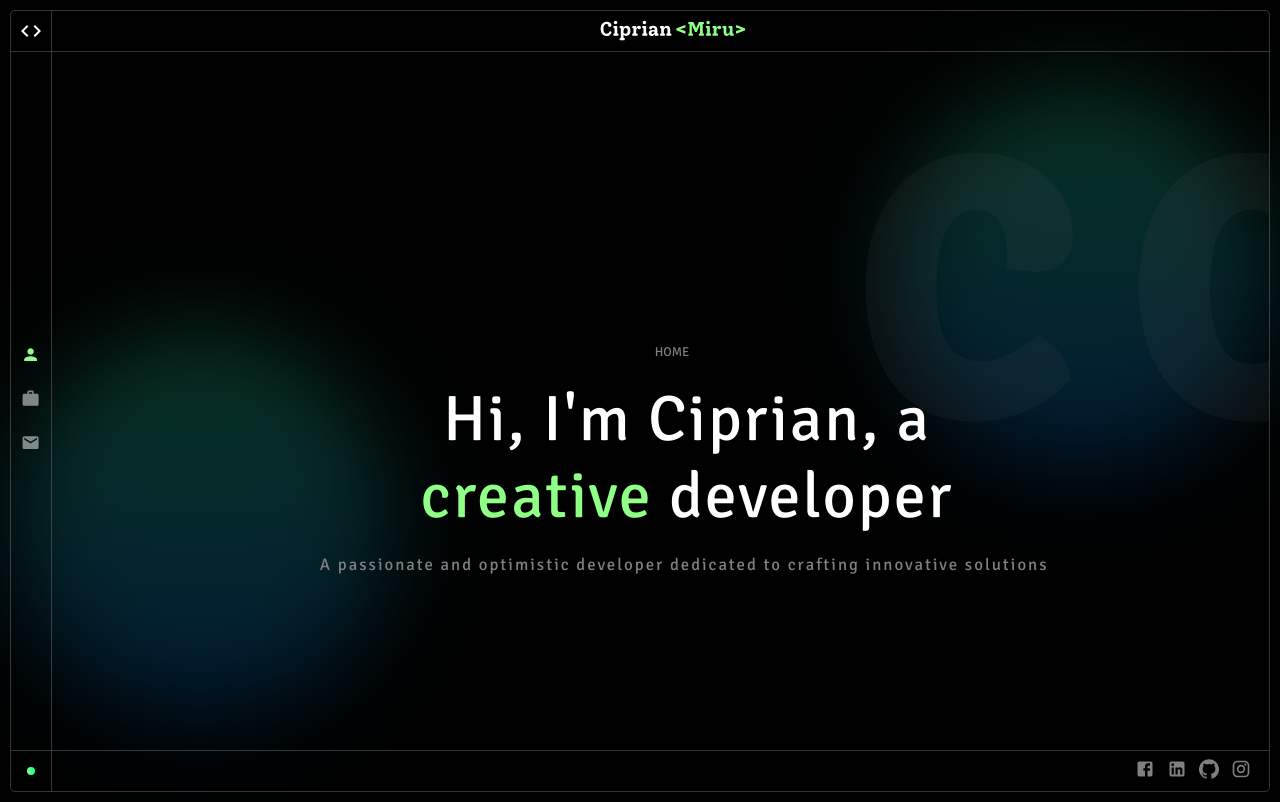
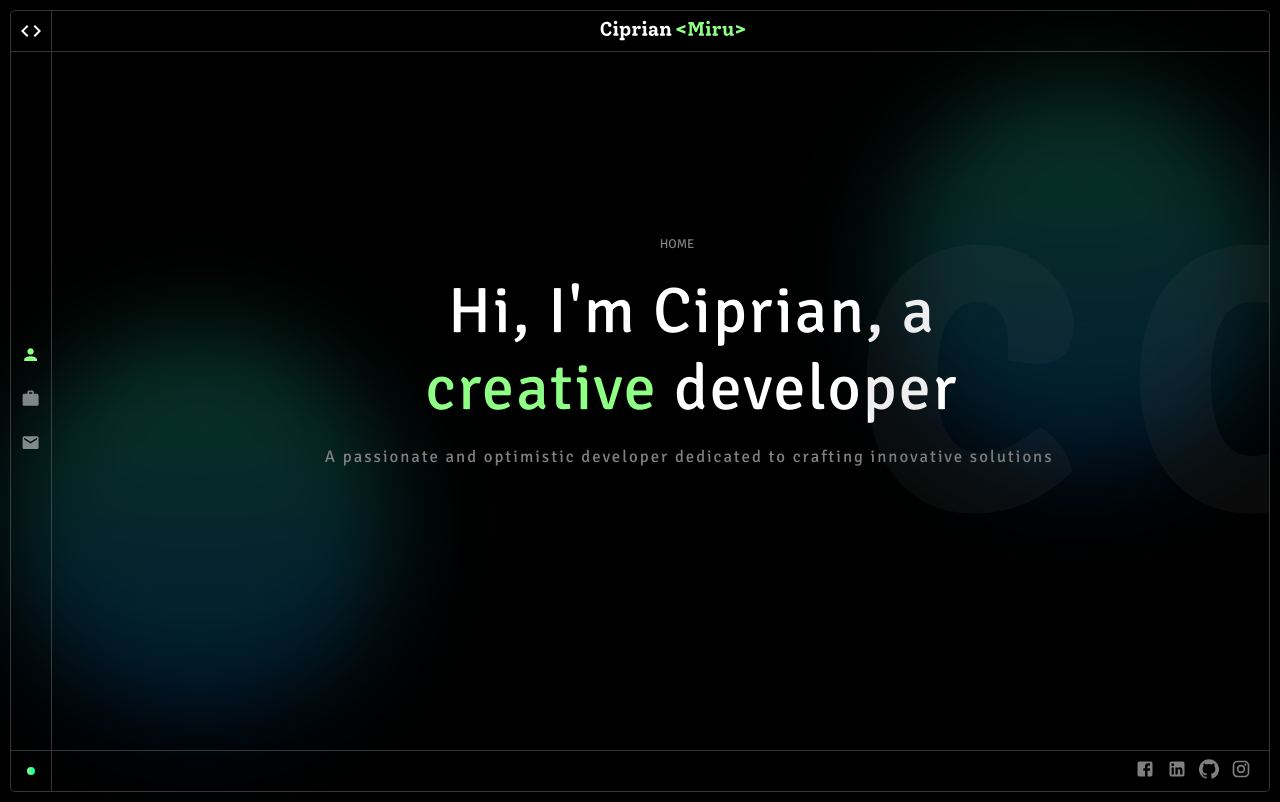
Before and after one commit to kreL-Lo/portofolios, a React (Create React App) app: page / in a window 1280 px wide. Built offline with nearby package versions, Linux system fonts and the light colour scheme.

Commit message:
more layout fixing

```diff
--- a/src/components/MobileCover/MobileCover.css
+++ b/src/components/MobileCover/MobileCover.css
@@ -1,7 +1,7 @@
 .mobile-cover {
     position: absolute;
     width: 100vw;
-    height: calc(100vh - 102px);
+    height: calc(100vh - 161px);
     /* Set background as a black to gray linear gradient */
     background-color: rgb(0, 0, 0, 0.9);
     z-index: 100;
--- a/src/components/MobileCover/MobileCover.js
+++ b/src/components/MobileCover/MobileCover.js
@@ -31,7 +31,7 @@ export const MobileCover = ({
 
             // Animate the cover height from 0% to 100%
             gsap.to(coverRef.current, {
-                height: 'calc(100vh - 102px)',
+                height: 'calc(100vh - 161px)',
                 duration: 0.5,
                 ease: 'power2.out',
             })
--- a/src/index.css
+++ b/src/index.css
@@ -51,8 +51,6 @@ body {
     flex-direction: column;
     overflow-y: scroll;
     overflow-x: hidden;
-    justify-content: center;
-    align-items: center;
 }
 ::-webkit-scrollbar {
     display: none;
--- a/src/pages/home/Home.css
+++ b/src/pages/home/Home.css
@@ -19,10 +19,11 @@
     flex-direction: column;
     gap: 20px;
 
+    margin-top: -100px;
     justify-content: center;
     align-items: center;
-    padding-top: 100vh;
-    padding-bottom: 50vh;
+    height: calc(100vh);
+    width: calc(100vw - 30px);
 
     /* calculate the height relative to the height of the screen, make it responsive for mobile */
 }
```
